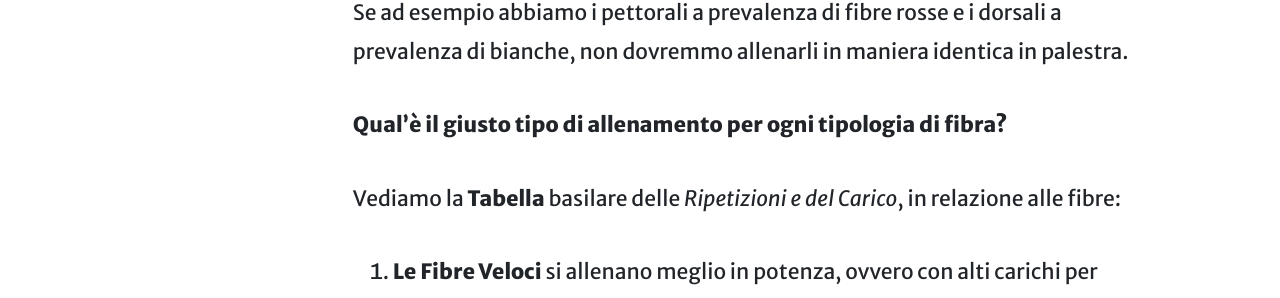
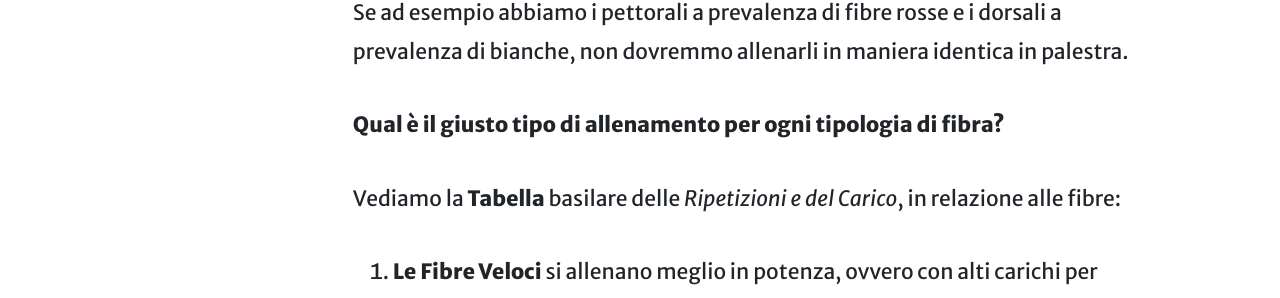
Before and after one commit to davegamba/davegamba-jekyll, a Jekyll site: the page built from _posts/2012-12-03-come-usare-le-fibre-muscolari-per-creare-un-allenamento-su-misura.md, in a window 1280 px wide and 900 px high, scrolled down 2650 px. Shown: the part 149-447 px from the top of the window. Built offline with Jekyll 4.4.1, drawn with Linux system fonts in a browser that asks for light colours.

Commit message:
Fix: Italian

```diff
--- a/_posts/2012-12-03-come-usare-le-fibre-muscolari-per-creare-un-allenamento-su-misura.md
+++ b/_posts/2012-12-03-come-usare-le-fibre-muscolari-per-creare-un-allenamento-su-misura.md
@@ -51,7 +51,7 @@ Ignorando questo principio fisiologico.
 
 Se ad esempio abbiamo i pettorali a prevalenza di fibre rosse e i dorsali a prevalenza di bianche, non dovremmo allenarli in maniera identica in palestra.
 
-**Qual'è il giusto tipo di allenamento per ogni tipologia di fibra?**
+**Qual è il giusto tipo di allenamento per ogni tipologia di fibra?**
 
 Vediamo la **Tabella** basilare delle _Ripetizioni e del Carico_, in relazione alle fibre:
 1.	**Le Fibre Veloci** si allenano meglio in potenza, ovvero con alti carichi per serie brevi (fonte energetica dall'ATP e glicolisi).
```
Also changed, not shown: _posts/2013-12-16-allenamento-aerobico-dimagrire.md (+2 -2 lines), _posts/2014-05-17-cereali-farina.md (+35 -3 lines), _posts/2017-03-15-esercizi-spalle-allenamento.md (+4 -2 lines).
